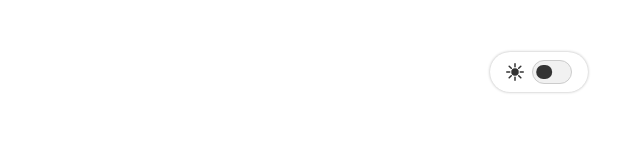
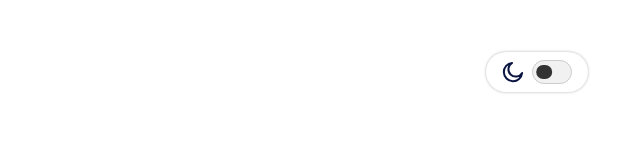
Before and after one commit to CodingWithJiro/frontend-mentor-browser-extension-manager, a React (Vite) app: page / in a window 1280 px wide. Shown: the top 160 px of the page, without its empty margins (640-1280 px from the left). Built offline with nearby package versions, Linux system fonts and the light colour scheme.

Commit message:
feat(components): update svg icon for ThemeIconLight

```diff
--- a/src/components/ThemeIconLight.jsx
+++ b/src/components/ThemeIconLight.jsx
@@ -1,17 +1,21 @@
 const ThemeIconLight = () => {
   return (
     <svg
-      viewBox="0 0 24 24"
-      fill="none"
       xmlns="http://www.w3.org/2000/svg"
-      className="w-4.5 text-(--COLOR-THEME-ICON) opacity-100"
+      width="22"
+      height="22"
+      viewBox="0 0 22 22"
       aria-hidden="true"
       data-testid="theme-icon-light"
     >
       <path
-        fill="currentColor"
-        d="M12 0a1 1 0 0 1 1 1v4a1 1 0 1 1-2 0V1a1 1 0 0 1 1-1ZM4.929 3.515a1 1 0 0 0-1.414 1.414l2.828 2.828a1 1 0 0 0 1.414-1.414L4.93 3.515ZM1 11a1 1 0 1 0 0 2h4a1 1 0 1 0 0-2H1ZM18 12a1 1 0 0 1 1-1h4a1 1 0 1 1 0 2h-4a1 1 0 0 1-1-1ZM17.657 16.243a1 1 0 0 0-1.414 1.414l2.828 2.828a1 1 0 1 0 1.414-1.414l-2.828-2.828ZM7.757 17.657a1 1 0 1 0-1.414-1.414L3.515 19.07a1 1 0 1 0 1.414 1.414l2.828-2.828ZM20.485 4.929a1 1 0 0 0-1.414-1.414l-2.828 2.828a1 1 0 1 0 1.414 1.414l2.828-2.828ZM13 19a1 1 0 1 0-2 0v4a1 1 0 1 0 2 0v-4ZM12 7a5 5 0 1 0 0 10 5 5 0 0 0 0-10Z"
-      ></path>
+        d="M20.125 11.877A7.333 7.333 0 1 1 10.124 1.875a9.168 9.168 0 1 0 10.001 10.002Z"
+        stroke="#091540"
+        stroke-width="1.98"
+        stroke-linecap="round"
+        stroke-linejoin="round"
+        fill="none"
+      />
     </svg>
   );
 };
```
